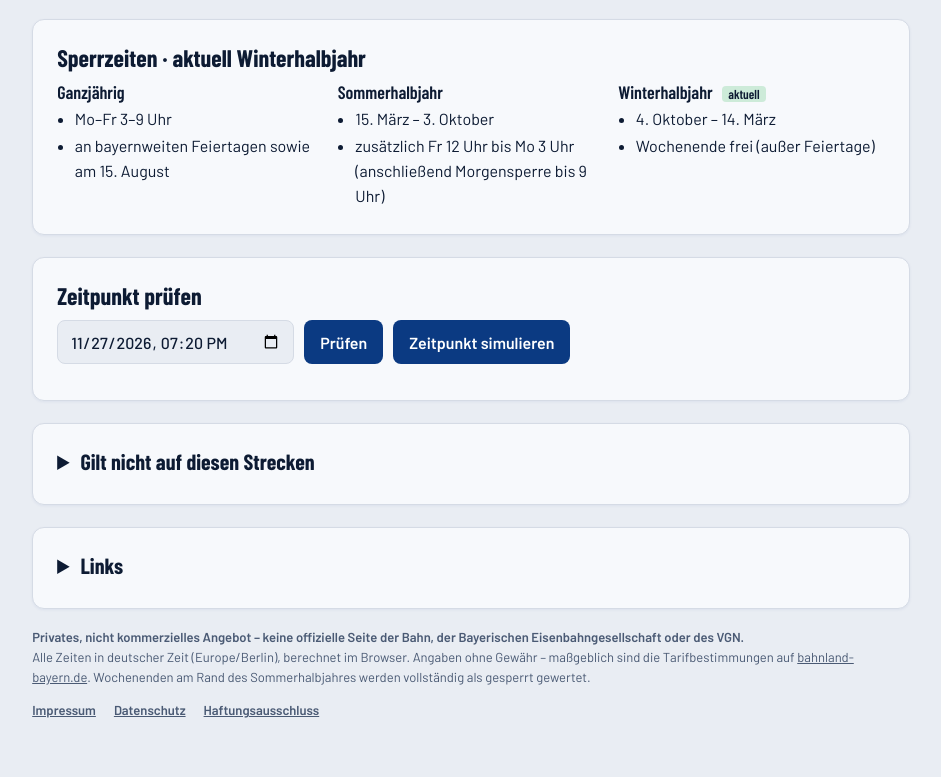
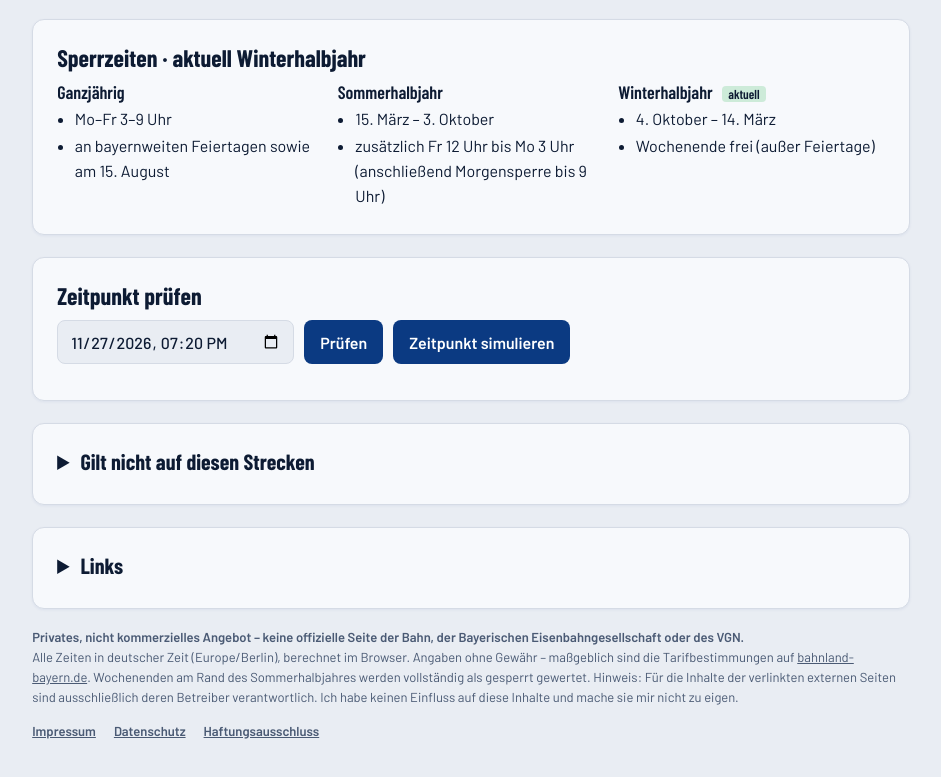
Before and after one commit to HeinzFo/basti, a plain HTML site: page index.html in a window 1280 px wide. Shown: the part 796-1573 px from the top of the page, without its empty margins (169-1110 px from the left). Drawn offline with Linux system fonts and the light colour scheme.

Commit message:
Update index.html

```diff
--- a/index.html
+++ b/index.html
@@ -157,7 +157,7 @@ h1 small a{color:inherit;text-decoration:underline;text-decoration-color:#ffffff
   </details>
  </section>
 
- <p class="foot"><b>Privates, nicht kommerzielles Angebot – keine offizielle Seite der Bahn, der Bayerischen Eisenbahngesellschaft oder des VGN.</b><br>Alle Zeiten in deutscher Zeit (Europe/Berlin), berechnet im Browser. Angaben ohne Gewähr – maßgeblich sind die Tarifbestimmungen auf <a href="https://bahnland-bayern.de/de/tickets/fahrradmitnahme/ticket/basti-r">bahnland-bayern.de</a>. Wochenenden am Rand des Sommerhalbjahres werden vollständig als gesperrt gewertet.</p>
+ <p class="foot"><b>Privates, nicht kommerzielles Angebot – keine offizielle Seite der Bahn, der Bayerischen Eisenbahngesellschaft oder des VGN.</b><br>Alle Zeiten in deutscher Zeit (Europe/Berlin), berechnet im Browser. Angaben ohne Gewähr – maßgeblich sind die Tarifbestimmungen auf <a href="https://bahnland-bayern.de/de/tickets/fahrradmitnahme/ticket/basti-r">bahnland-bayern.de</a>. Wochenenden am Rand des Sommerhalbjahres werden vollständig als gesperrt gewertet. Hinweis: Für die Inhalte der verlinkten externen Seiten sind ausschließlich deren Betreiber verantwortlich. Ich habe keinen Einfluss auf diese Inhalte und mache sie mir nicht zu eigen.</p>
  <nav class="foot footnav" aria-label="Rechtliches"><a href="#impressum" data-open>Impressum</a><a href="#datenschutz" data-open>Datenschutz</a><a href="#haftung" data-open>Haftungsausschluss</a></nav>
  <dialog id="impressum" class="legaldlg" aria-labelledby="impressum-t"><div class="dlgin">
   <div class="dlghead"><h2 id="impressum-t">Impressum</h2><button type="button" class="p" data-close>Schließen</button></div>
```
